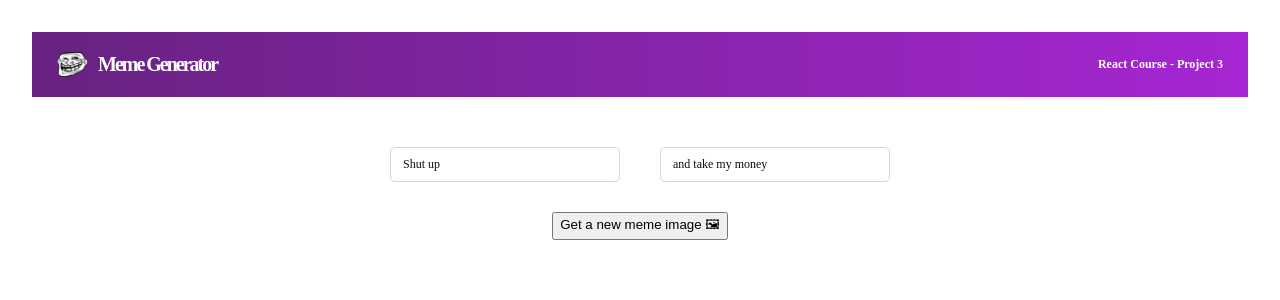
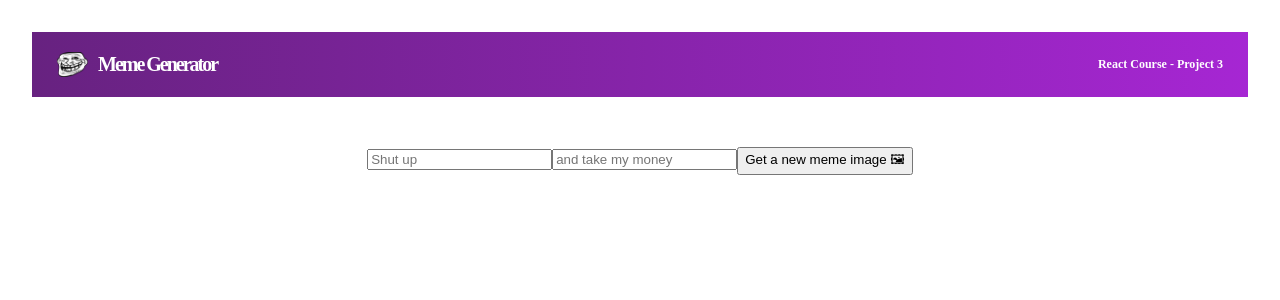
Before and after one commit to IsraelBlck/meme-generator-1, a React (Vite) app: page / in a window 1280 px wide. Shown: the top 300 px of the page. Built offline with nearby package versions, Linux system fonts and the light colour scheme.

Commit message:
fix layout

```diff
--- a/public/components/Meme.jsx
+++ b/public/components/Meme.jsx
@@ -3,11 +3,19 @@ import React from 'react'
 export default function Meme() {
   return (
     <div className='meme'>
-      <form className='form flex'>
-        <div className='form--text'>Shut up</div>
-        <div className='form--text'>and take my money</div>
-      </form>
+      <div className='form'>
+        <input
+        type="text"
+        placeholder='Shut up'
+        className='form--input'
+        />
+        <input
+        type="text"
+        placeholder='and take my money'
+        className='form--input'
+        />
       <button> Get a new meme image 🖼</button>
+      </div>
     </div>
   )
 }
```
